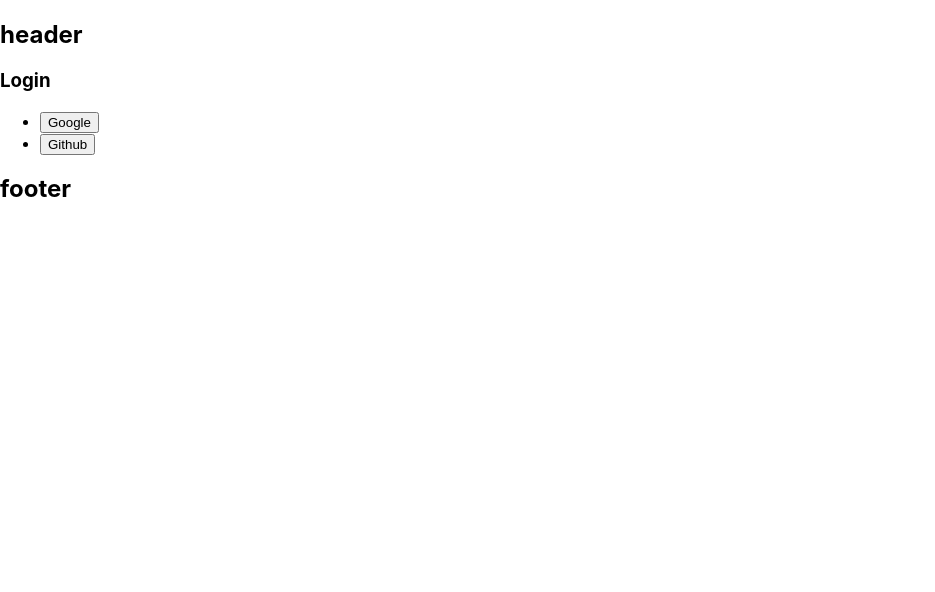
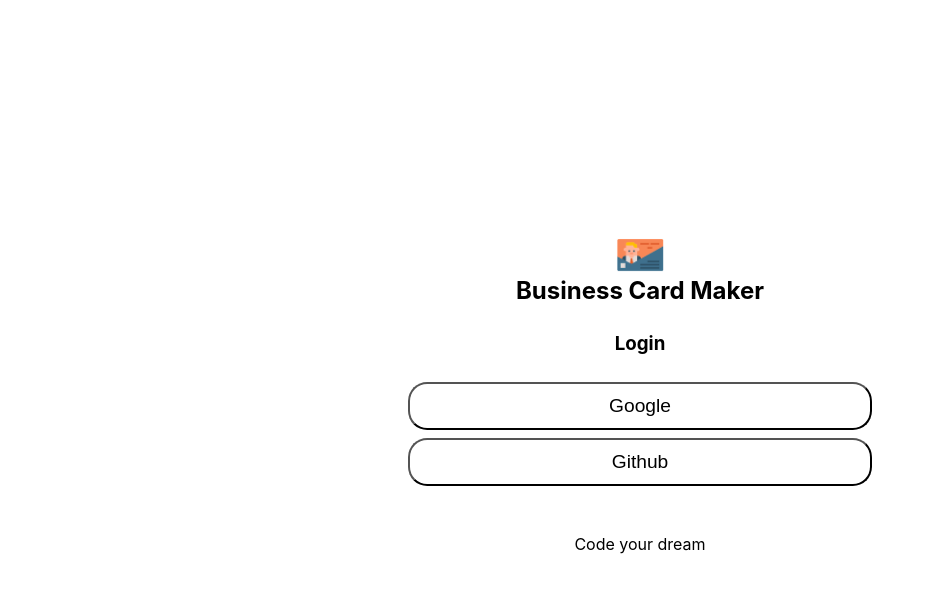
Before and after one commit to yonghoong89/businessCardMaker, a React (Create React App) app: page / in a window 1280 px wide. Shown: the top 592 px of the page, without its empty margins (0-935 px from the left). Built offline with nearby package versions, Linux system fonts and the light colour scheme; no server answers.

Commit message:
1-7. login페이지 스타일링

```diff
--- a/src/app.jsx
+++ b/src/app.jsx
@@ -1,9 +1,11 @@
-import './app.css';
+import styles from './app.module.css';
 import Login from './components/login/login';
 
 function App({authService}) {
   return (
-    <Login authService={authService} />
+    <div className={styles.app}>
+      <Login authService={authService} />
+    </div>
   );
 }
 
--- /dev/null
+++ b/src/app.module.css
@@ -0,0 +1,13 @@
+@value makerGrey from  './common/colors.css';
+
+* {
+  box-sizing: border-box;
+}
+.app {
+  width: 100%;
+  height: 100vh;
+  display: flex;
+  justify-content: center;
+  align-items: center;
+  background-color: makerGrey;
+}
--- a/src/common/colors.css
+++ b/src/common/colors.css
@@ -1,10 +1,8 @@
 @value makerBlack: black;
 @value makerWhite: white;
+@value makerDarkWhite: #f5f5f3;
 @value makerLightGrey: #e8e7e6;
 @value makerLightPink: #ffeae8;
 @value makerGrey: #626262;
 @value makerGreen: #385461;
-@value makerPink: pink;
-@value makerShadow: rgba(217, 217, 217, 1);
-@value makerColorful: linear-gradient(166deg, rgba(237, 193, 211, 1) 0%,rgba(212, 149, 161, 1) 60%, rgba(162, 63, 63, 1) 100%, rgba(127, 188, 242, 1) 100%);
-@value makerWheat: wheat;
+@value makerblue: #1cb6e0;
--- a/src/components/footer/footer.jsx
+++ b/src/components/footer/footer.jsx
@@ -1,7 +1,10 @@
 import React from 'react';
+import styles from './footer.module.css';
 
-const Footer = (props) => (
-        <h1>footer</h1>
-    );
+const Footer = () => (
+  <footer className={styles.footer}>
+    <p className={styles.title}>Code your dream</p>
+  </footer>
+);
 
 export default Footer;
--- /dev/null
+++ b/src/components/footer/footer.module.css
@@ -0,0 +1,11 @@
+@value makerWhite, makerGreen from '../../common/colors.css';
+
+.footer {
+  width: 100%;
+  background-color: makerGreen;
+  text-align: center;
+}
+
+.title {
+  color: makerWhite;
+}
--- a/src/components/header/header.jsx
+++ b/src/components/header/header.jsx
@@ -1,7 +1,16 @@
 import React from 'react';
+import styles from './header.module.css';
 
-const Header = (props) => (
-        <h1>header</h1>
-    );
+const Header = ({ onLogout }) => (
+  <header className={styles.header}>
+    {onLogout && (
+      <button className={styles.logout} onClick={onLogout}>
+        Logout
+      </button>
+    )}
+    <img className={styles.logo} src="/images/logo.png" alt="logo" />
+    <h1 className={styles.title}>Business Card Maker</h1>
+  </header>
+);
 
 export default Header;
--- /dev/null
+++ b/src/components/header/header.module.css
@@ -0,0 +1,31 @@
+@value makerGreen, makerBlack, makerWhite from '../../common/colors.css';
+
+.header {
+  width: 100%;
+  text-align: center;
+  padding: 0.5em;
+  background-color: makerGreen;
+  position: relative;
+}
+
+.logo {
+  width: 3em;
+}
+
+.title {
+  margin: 0;
+  color: makerWhite;
+}
+
+.logout {
+  position: absolute;
+  right: 3em;
+  top: 1em;
+  padding: 0.8em;
+  border-radius: 20%;
+  background-color: makerBlack;
+  color: makerWhite;
+  outline: 0;
+  border: 0;
+  cursor: pointer;
+}
--- a/src/components/login/login.jsx
+++ b/src/components/login/login.jsx
@@ -1,24 +1,35 @@
 import React from 'react';
 import Footer from '../footer/footer';
 import Header from '../header/header';
-const Login = ({authService}) => {
+import styles from './login.module.css';
+
+const Login = ({ authService }) => {
   const onLogin = event => {
-        const loginCase = event.currentTarget.textContent;
-        authService.login(loginCase)
-    }
-    return(
-        <section>
+    authService //
+      .login(event.currentTarget.textContent)
+      .then(console.log);
+  };
+  return (
+    <section className={styles.login}>
       <Header />
       <section>
         <h1>Login</h1>
-                <ul>
-                    <li><button onClick={onLogin}>Google</button></li>
-                    <li><button onClick={onLogin}>Github</button></li>
+        <ul className={styles.list}>
+          <li className={styles.item}>
+            <button className={styles.button} onClick={onLogin}>
+              Google
+            </button>
+          </li>
+          <li className={styles.item}>
+            <button className={styles.button} onClick={onLogin}>
+              Github
+            </button>
+          </li>
         </ul>
       </section>
       <Footer />
     </section>
-    )
-}
+  );
+};
 
 export default Login;
--- /dev/null
+++ b/src/components/login/login.module.css
@@ -0,0 +1,37 @@
+@value makerGreen, makerLightPink, makerWhite from '../../common/colors.css';
+
+.login {
+  width: 30em;
+  text-align: center;
+  display: flex;
+  flex-direction: column;
+  justify-content: center;
+  background-color: makerWhite;
+}
+
+.list {
+  width: 100%;
+  display: flex;
+  flex-direction: column;
+  list-style: none;
+  padding: 0.5rem;
+}
+
+.item {
+  margin-bottom: 0.5em;
+}
+
+.button {
+  width: 100%;
+  height: 2.5em;
+  font-size: 1.2rem;
+  border-radius: 1.2rem;
+  background-color: transparent;
+  cursor: pointer;
+  border: 0.2rem solid makerGreen;
+  outline: 0;
+}
+
+.button:hover {
+  background-color: makerLightPink;
+}
--- a/src/index.js
+++ b/src/index.js
@@ -1,6 +1,6 @@
 import React from 'react';
 import ReactDOM from 'react-dom';
-import './index.css';
+import './index.module.css';
 import App from './app';
 import AuthService from './service/auth_service';
 const authService = new AuthService();
```
Also changed, not shown: src/app.css (deleted), src/index.module.css (renamed from src/index.css). Lines whose indentation alone changed are shown as unchanged.
